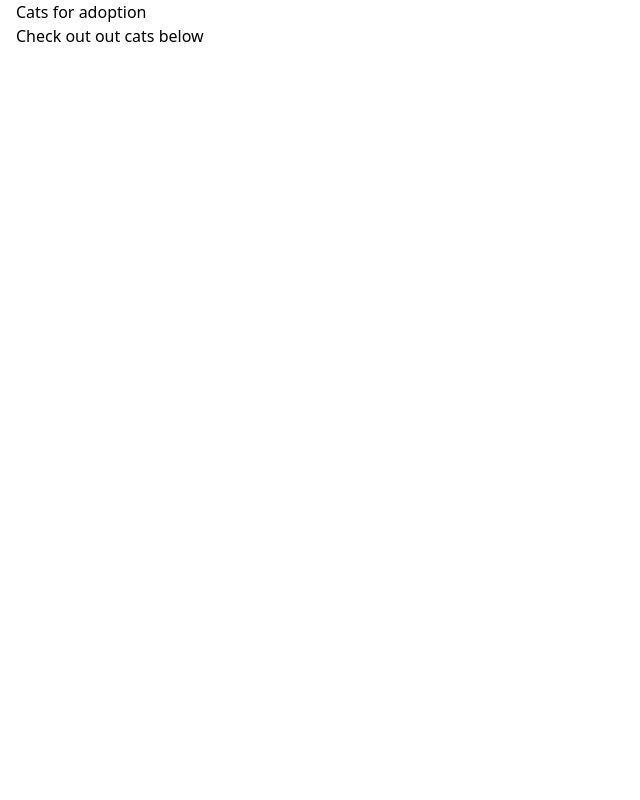
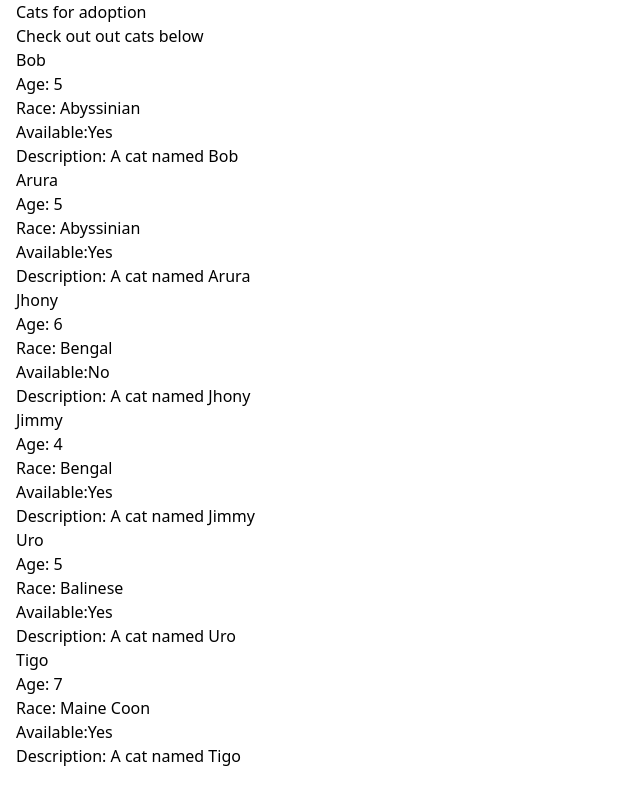
Before and after one commit to Vinicius-PR/cats-adoption, a Next.js app: page / in a window 1280 px wide. Shown: the whole page, without its empty margins (0-640 px from the left). Built offline with nearby package versions, Linux system fonts and the light colour scheme.

Commit message:
Started working on the home page

```diff
--- a/src/app/page.tsx
+++ b/src/app/page.tsx
@@ -1,4 +1,5 @@
 import Image from "next/image";
+import { DataCats } from '../database/cats'
 
 export default function Home() {
   return (
@@ -8,7 +9,24 @@ export default function Home() {
       <h2 className="text-2xl text-center">Check out out cats below</h2>
 
       <main>
-
+        {
+          DataCats.map((cat) => {
+            return (
+              <div key={cat.id}>
+                <h2>{cat.name}</h2>
+                <p>Age: {cat.age}</p>
+                <p>Race: {cat.race}</p>
+                <p>Available:
+                  <span
+                    className={ cat.available ? 'text-green-700' : 'text-red-700' }>
+                      { cat.available ? 'Yes' : 'No' }
+                  </span>
+                </p>
+                <p>Description: { cat.description }</p>
+              </div>
+            )
+          })
+        }
       </main>
     </div>
   );
--- a/src/database/cats.ts
+++ b/src/database/cats.ts
@@ -1,8 +1,50 @@
-export const cats = [
+export const DataCats = [
   {
     id: '1',
     name: 'Bob',
     description: 'A cat named Bob',
-
+    age: 5,
+    race: 'Abyssinian',
+    available: true,
+  },
+  {
+    id: '2',
+    name: 'Arura',
+    description: 'A cat named Arura',
+    age: 5,
+    race: 'Abyssinian',
+    available: true,
+  },
+  {
+    id: '3',
+    name: 'Jhony',
+    description: 'A cat named Jhony',
+    age: 6,
+    race: 'Bengal',
+    available: false,
+  },
+  {
+    id: '4',
+    name: 'Jimmy',
+    description: 'A cat named Jimmy',
+    age: 4,
+    race: 'Bengal',
+    available: true,
+  },
+  {
+    id: '5',
+    name: 'Uro',
+    description: 'A cat named Uro',
+    age: 5,
+    race: 'Balinese ',
+    available: true,
+  },
+  {
+    id: '6',
+    name: 'Tigo',
+    description: 'A cat named Tigo',
+    age: 7,
+    race: 'Maine Coon ',
+    available: true,
   }
 ]
```
